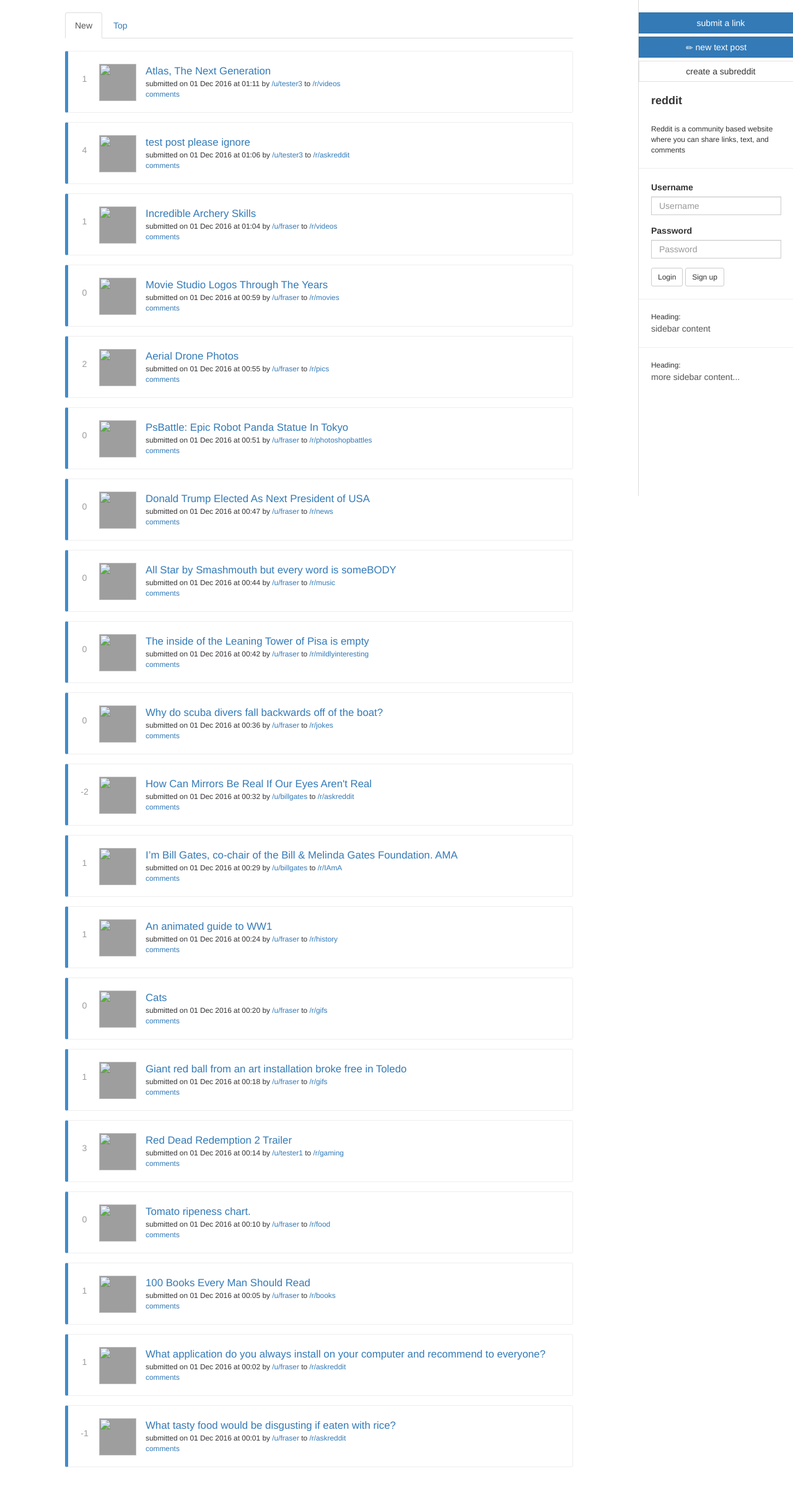
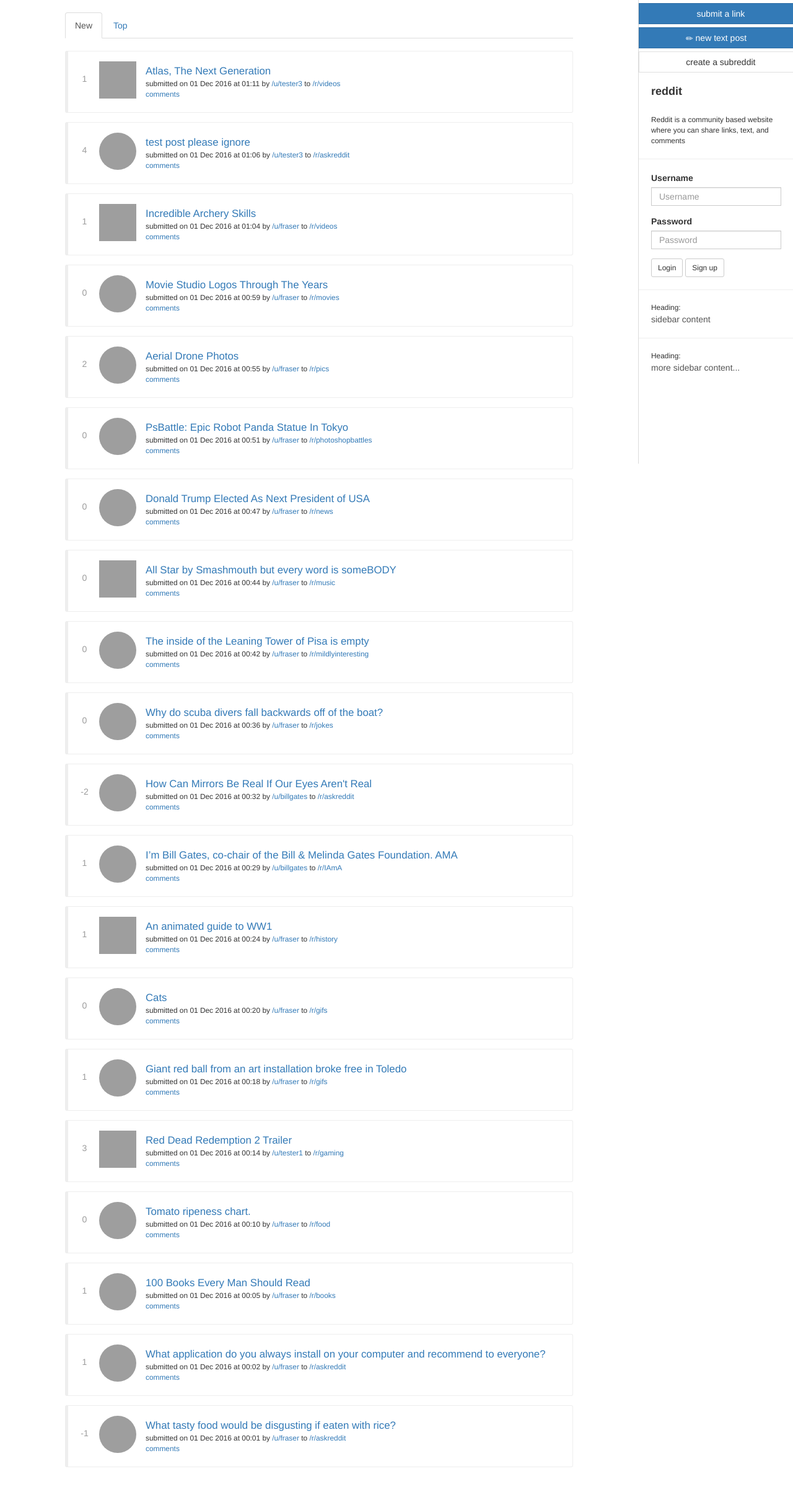
Before and after one commit to frasermarriott/reddit-clone-v2, a Flask app: page / in a window 1280 px wide. Shown: the part 52-2459 px from the top of the page at 62% size. Run offline with Flask 2, Linux system fonts and the light colour scheme; data comes from the database, SQL or seed files in the repository; both versions use the stored data as it was after the commit; some libraries are stand-ins or nearby versions; some web fonts are replaced; grey boxes are pictures that could not be loaded.

Commit message:
Repositioned thumbnails to right of vote arrows. Made thumbnails round. Added Thumbnails for YouTube videos. Changed sidebar toggle button. Changed sidebar to fixed position so that when toggled further down the page, it is still visible.

```diff
--- a/static/css/style.css
+++ b/static/css/style.css
@@ -316,6 +316,92 @@ p.minimise {
   word-wrap: break-word;
 }
 
+div.default-thumb {
+  background-image: url(https://i.imgur.com/GK3uwxk.png) !important;
+}
+
+div.link-thumb {
+  width: 60px;
+  height: 60px;
+  float: left;
+  margin-right: 15px;
+  margin-top: -4px;
+  background-size: cover;
+  background-repeat: no-repeat;
+  background-position: 50% 50%;
+  border-radius: 30px;
+  position: relative
+}
+
+div.text-thumb {
+  width: 60px;
+  height: 60px;
+  float: left;
+  margin-right: 15px;
+  margin-top: -4px;
+  background-image: url(https://i.imgur.com/6bB8Y9o.png);
+  background-size: cover;
+  background-repeat: no-repeat;
+  background-position: 50% 50%;
+  border-radius: 30px;
+  position: relative
+}
+
+.thumb-href {
+  position:absolute;
+  top:0px;
+  left:0px;
+  width:100%;
+  height:100%;
+  display:inline;
+}
+
+
+
+.btn-round {
+  background-color: #d23f31;
+  border-radius: 999em;
+  width: 56px;
+  height: 56px;
+  box-shadow: 0 2px 5px 0 rgba(0, 0, 0, 0.26);
+  line-height: 0;
+  font-size: 30px;
+  position: relative;
+  cursor: pointer;
+  display: inline-block;
+}
+
+.btn-round span {
+  position: absolute;
+  left: 0;
+  top: 50%;
+  height: 100%;
+  width: 100%;
+  text-align: center;
+  margin-top: -1px;
+  color: #FFF;
+  line-height: 0;
+}
+
+.green { background-color: #57A429; }
+.blue { background-color: #38818F;}
+.orange { background-color: #D28031; }
+
+
+#sidebar-wrapper {
+  position: fixed !important;
+  top: 0px;
+}
+
+.sidebar-spacer {
+  margin-top: 57px;
+}
+
+.navbar-inverse {
+  z-index: 5555;
+}
+
+
 .noselect {
   -webkit-touch-callout: none; /* iOS Safari */
     -webkit-user-select: none; /* Chrome/Safari/Opera */
--- a/static/js/custom.js
+++ b/static/js/custom.js
@@ -155,5 +155,49 @@ $(function(){
   });
 
 
+// Set thumbnails
+  $(".sub-list-link").filter(function() {
+    url = $(this).attr('href');
+    console.log(url);
+
+    var extension = url.substr( (url.lastIndexOf('.') +1) );
+    switch(extension) {
+      case 'jpg':
+      case 'jpeg':
+      case 'png':
+      break;
+      default:
+        $(this).parent().children().find('.link-thumb').addClass('default-thumb');
+    }
+
+
+    // check for youtube links
+
+    var regExp = /^.*(youtu.be\/|v\/|u\/\w\/|embed\/|watch\?v=|\&v=)([^#\&\?]{11,11}).*/;
+    var match = url.match(regExp);
+    if (match){
+      if (match.length >= 2){
+        youtube_id = match[2]
+        youtube_thumb = "url(https://img.youtube.com/vi/" + youtube_id + "/0.jpg)"
+        $(this).parent().children().find('.link-thumb').removeClass('default-thumb').css({'background-image' : youtube_thumb});
+
+        $(this).parent().children().find('.link-thumb').children().css({'background-image' : 'url("https://i.imgur.com/MfoMU0Y.png")', 'background-repeat' : 'no-repeat', 'background-position' : '50% 50%'});
+      }
+    }
+
+
+
+
+    //var ext = url.split('.').pop().toLowerCase();
+    //var ext = url.substr( (url.lastIndexOf('.') +1) );
+
+    //console.log(ext);
+    //if(ext != 'jpg'){
+    //  $(this).parent().children().find('.link-thumb').addClass('default-thumb');
+    //}
+
+
+  });
+
 
 });
--- a/templates/frontpage.html
+++ b/templates/frontpage.html
@@ -8,7 +8,7 @@
 
         <!-- Sidebar -->
         <div id="sidebar-wrapper">
-            <ul class="sidebar-nav"><br>
+            <ul class="sidebar-nav"><div class="sidebar-spacer"> </div>
               <a href="{{ url_for('submit_form', _anchor='link') }}" class="btn btn-primary btn-block btn-sq"><span class="glyphicon glyphicon-link"> </span> submit a link</a>
               <a href="{{ url_for('submit_form', _anchor='text') }}" class="btn btn-primary btn-block btn-sq"><span class="glyphicon glyphicon-pencil"> </span> new text post</a>
               <a href="{{ url_for('subreddit_creation_form') }}" class="btn btn-default btn-block btn-sq btn-create-sub"><span class="glyphicon glyphicon-wrench"> </span> create a subreddit</a>
@@ -74,7 +74,7 @@
                       {% set downvote_count = 0 %}
                          {% for post in new_posts %}
 
-                          <div class="bs-callout bs-callout-primary">
+                          <div class="bs-callout bs-callout">
 
                             <div class="post-votes noselect">
                               <input type="hidden" class="vote-post-id" value="{{ post.post_id }}">
@@ -107,10 +107,21 @@
                               {% endif %}
                             </div>
 
+                          {% if post.post_type == 'link' %}
+                            <div class="thumb-img">
+                              <div class="link-thumb" style="background-image: url('{{ post.post_link }}');">
+                                <a class="thumb-href" href="{{ ''.join([' ',post.post_link]) }}" target="_blank"></a>
+                              </div>
+                            </div>
 
+                          {% else %}
                             <div class="thumb-img">
-                              <img src style="width: 60px;float: left;max-height: 60px;margin-right:15px;background-image: url('{{ post.post_link }}');background-size: cover;background-repeat: no-repeat;background-position: 50% 50%;">
+                              <div class="text-thumb">
+                                <a class="thumb-href" href="{{ url_for('comments_section', subreddit = post.related_subreddit_name, post_id = post.post_id, post_title = post.url_friendly_title) }}"></a>
+                              </div>
                             </div>
+                          {% endif %}
+
 
 
                           {% if post.post_type == 'link' %}
@@ -130,7 +141,7 @@
                        <div id="top" class="tab-pane fade">
                         {% for post in top_posts %}
 
-                          <div class="bs-callout bs-callout-primary">
+                          <div class="bs-callout bs-callout">
 
                             <div class="post-votes noselect">
                               <input type="hidden" class="vote-post-id" value="{{ post.post_id }}">
@@ -182,8 +193,13 @@
                        </div><!-- /tab-content -->
 
 
+                        <a href="#menu-toggle" class="toggle-sidebar" id="menu-toggle">
 
-                        <a href="#menu-toggle" class="btn btn-default btn-sm toggle-sidebar" id="menu-toggle"> <span class="glyphicon glyphicon-th-list"> </span> Sidebar</a>
+                          <div class="btn-round blue"><span class="glyphicon glyphicon-cog"> </span></div>
+
+                        </a>
+
+                        <!--<a href="#menu-toggle" class="btn btn-default btn-sm toggle-sidebar" id="menu-toggle"> <span class="glyphicon glyphicon-th-list"> </span> Sidebar</a>-->
                     </div>
                 </div>
             </div>
```
Also changed, not shown: app.py (+10 -0 lines), var/reddit.db, 1 other file.
